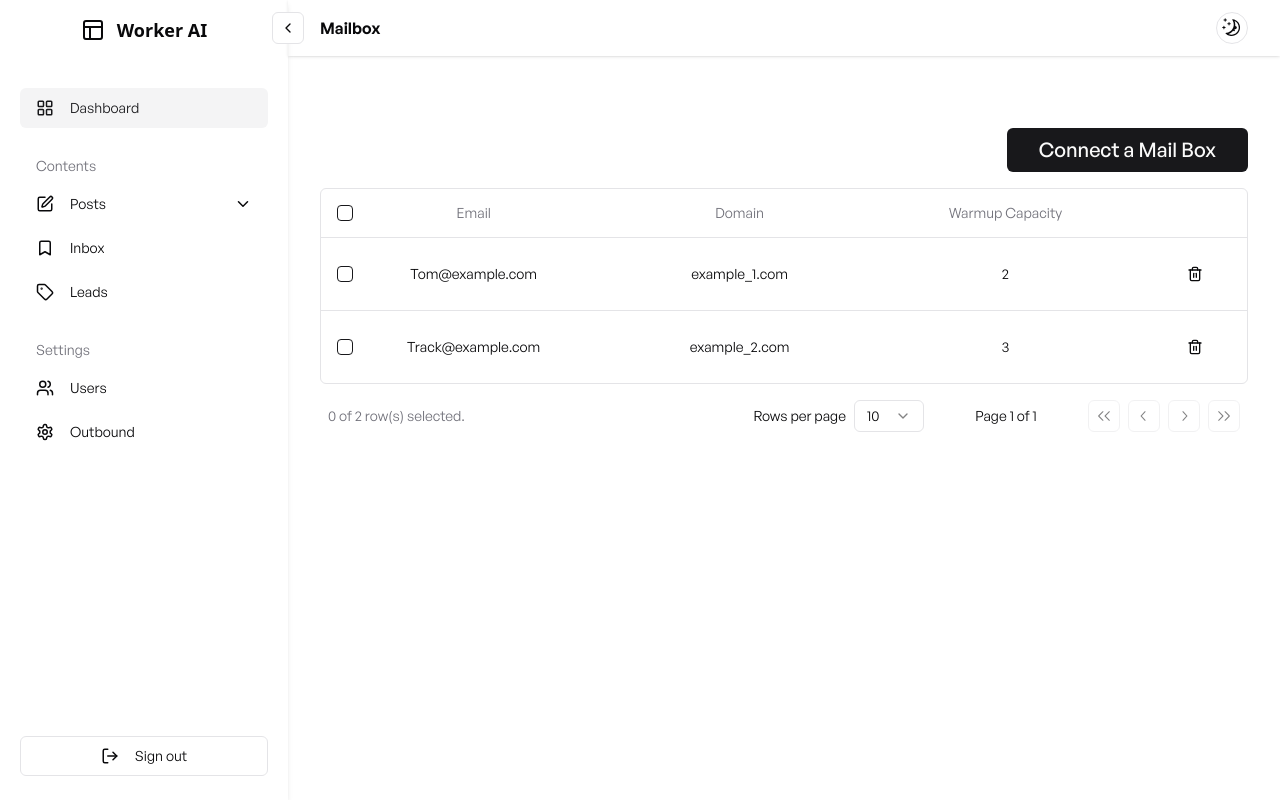
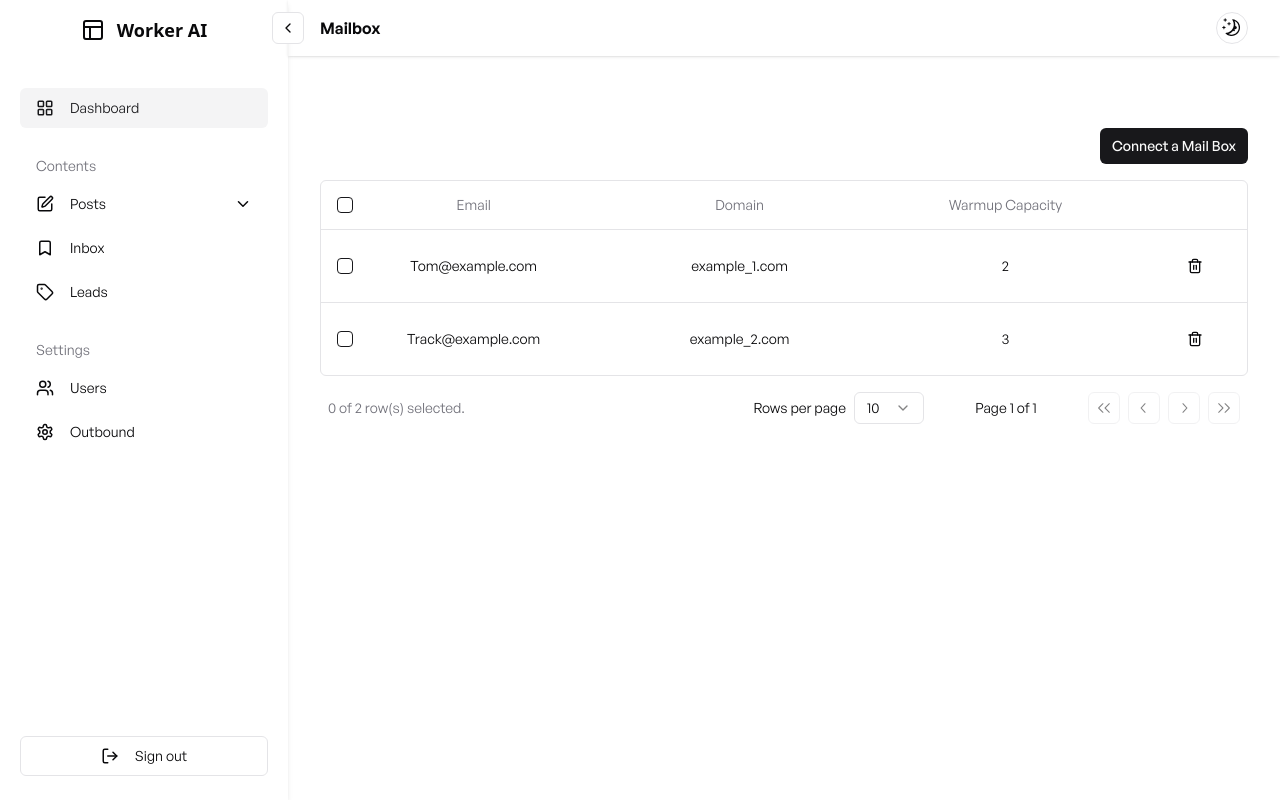
Before and after one commit to AbhirajSinha179/enterprise-workerai, a Next.js app: page /dashboard/mailbox in a window 1280 px wide. Built offline with nearby package versions, Linux system fonts and the light colour scheme.

Commit message:
connect a mailbox button

```diff
--- a/app/(main)/dashboard/(mailbox)/mailbox/page.tsx
+++ b/app/(main)/dashboard/(mailbox)/mailbox/page.tsx
@@ -23,8 +23,8 @@ export default async function MailboxPage() {
     <ContentLayout title="Mailbox">
       <div className="flex  mt-10  justify-end">
         <Link href="/dashboard/mailbox/form">
-          <Button size="lg">
-            <div className="text-xl font-semibold">
+          <Button size="sm">
+            <div className=" font-semibold text-sm">
               Connect a Mail Box
             </div>
           </Button>
```
